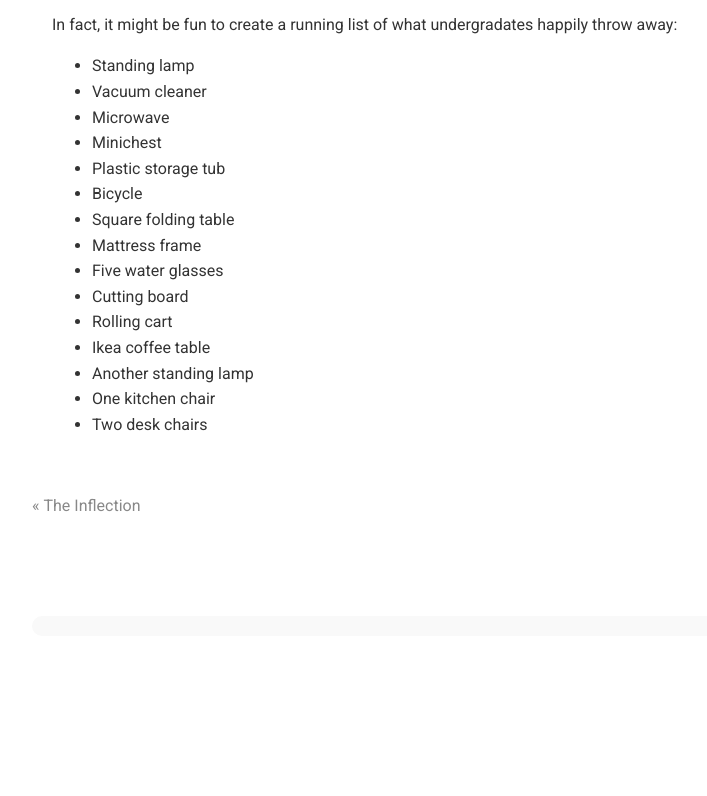
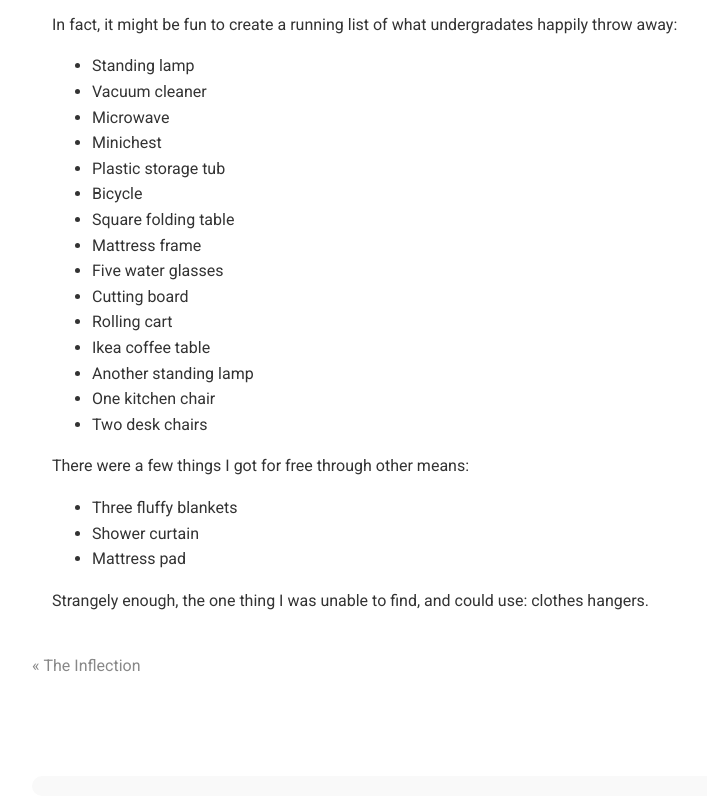
Before and after one commit to overheardonearth/overheardonearth.github.io, a Jekyll site: the page built from _posts/2019-09-15-dumpster-diving-at-harvard.html, in a window 1280 px wide. Shown: the part 961-1757 px from the top of the page, without its empty margins (128-835 px from the left). Built offline with Jekyll 4.4.1, drawn with Linux system fonts in a browser that asks for light colours; comment, search, counter and statistics services are not loaded; before the commit the page ends 1597 px from its top, so only the background shows below that.

Commit message:
Update 2019-09-15-dumpster-diving-at-harvard.html

```diff
--- a/_posts/2019-09-15-dumpster-diving-at-harvard.html
+++ b/_posts/2019-09-15-dumpster-diving-at-harvard.html
@@ -37,3 +37,13 @@ In fact, it might be fun to create a running list of what undergradates happily
   <li> One kitchen chair
   <li> Two desk chairs
 </ul>
+
+There were a few things I got for free through other means:
+
+<ul>
+  <li> Three fluffy blankets
+  <li> Shower curtain
+  <li> Mattress pad
+</ul>
+
+Strangely enough, the one thing I was unable to find, and could use: clothes hangers.
```
